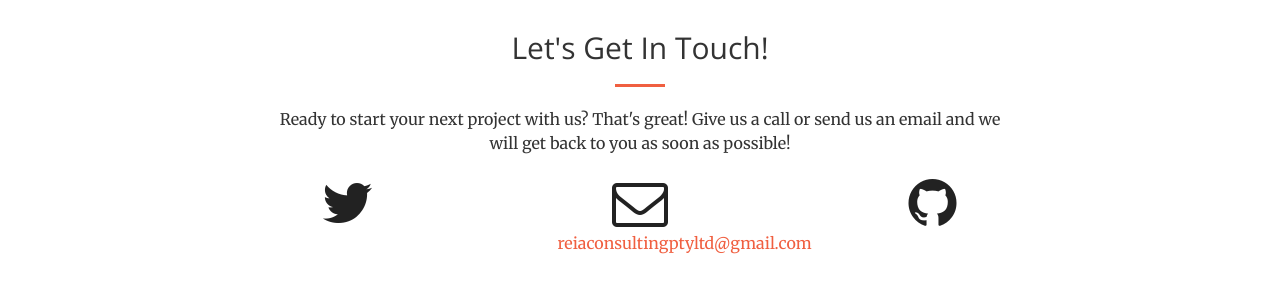
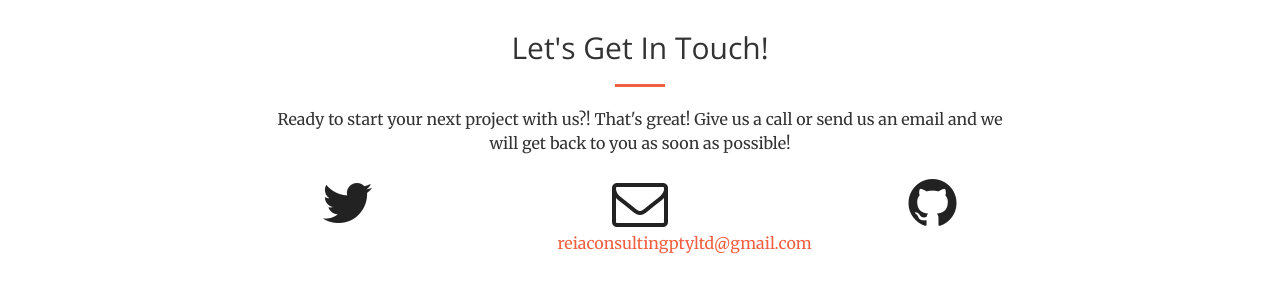
Before and after one commit to simone-c/simone-c.github.io, a Jekyll site: the page built from index.html, in a window 1280 px wide and 900 px high, scrolled down 1521 px. Shown: the part 525-818 px from the top of the window. Built offline with Jekyll 4.4.1, drawn with Linux system fonts in a browser that asks for light colours.

```diff
--- a/_includes/contact.html
+++ b/_includes/contact.html
@@ -4,7 +4,7 @@
             <div class="col-lg-8 col-lg-offset-2 text-center">
                 <h2 class="section-heading">Let's Get In Touch!</h2>
                 <hr class="primary">
-                <p>Ready to start your next project with us? That's great! Give us a call or send us an email and we will get back to you as soon as possible!</p>
+                <p>Ready to start your next project with us?! That's great! Give us a call or send us an email and we will get back to you as soon as possible!</p>
             </div>
         <div class="col-lg-2 col-lg-offset-2 text-center">
             <a href="https://twitter.com/{{ site.twitter_username }}">
```
